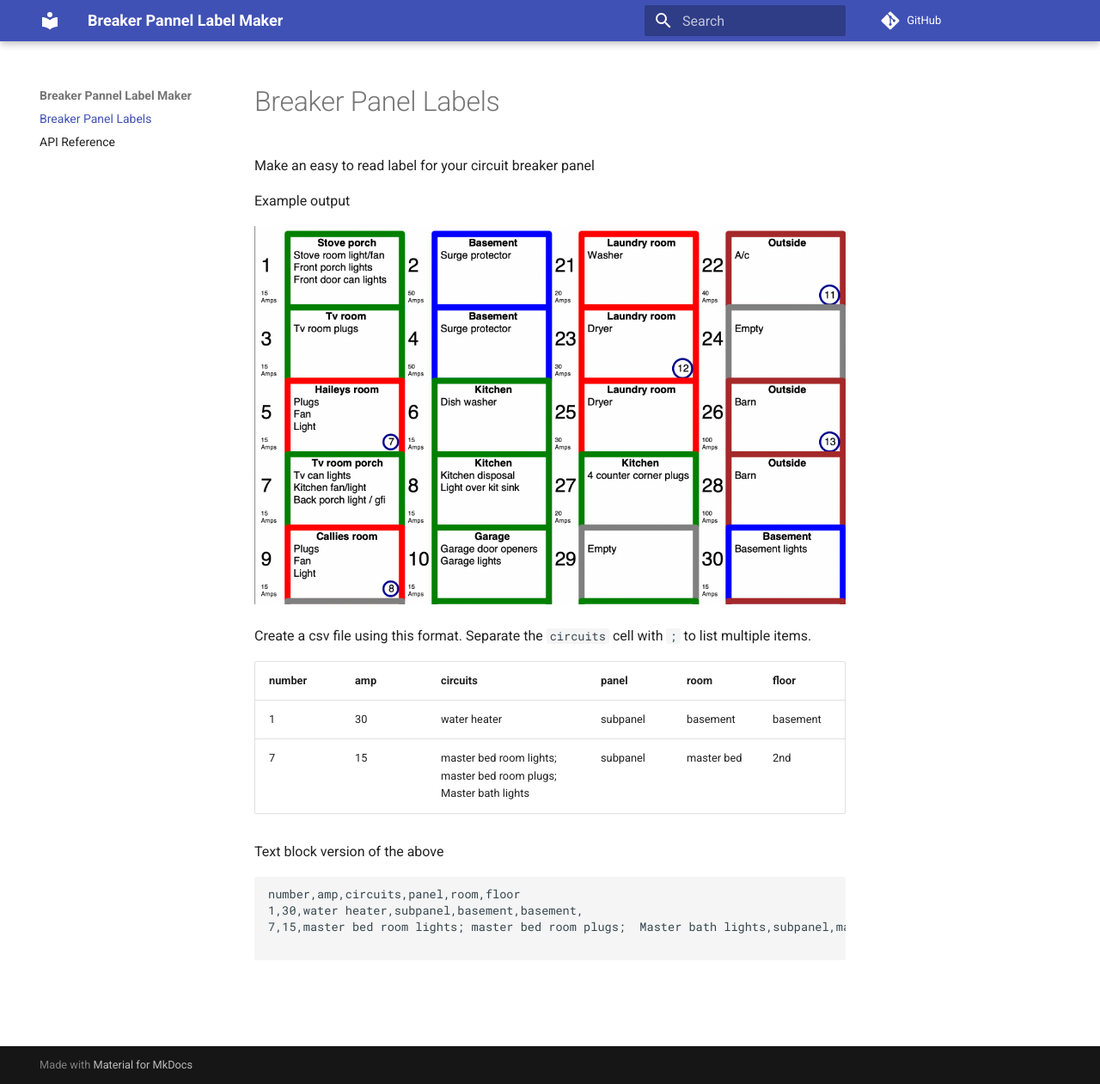
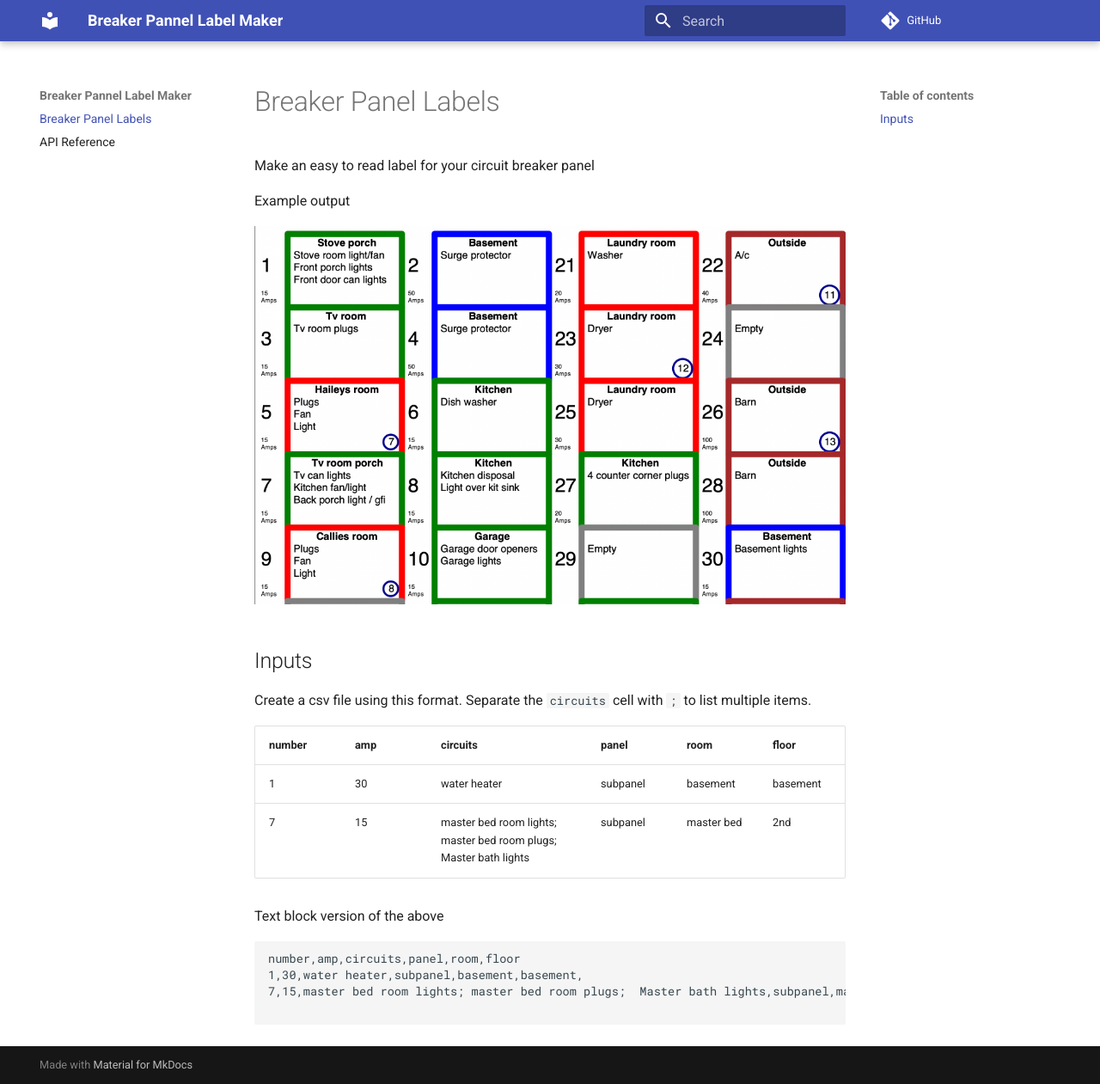
Before and after one commit to 3ltreilly/breaker_panel_labels, an MkDocs documentation site: the page built from docs/index.md, in a window 1280 px wide and 1261 px high. Shown: the whole window at 86% size. Built offline with MkDocs 1.6.1 and Material for MkDocs 9.7.7, drawn with Linux system fonts in a browser that asks for light colours; comment, search, counter and statistics services are not loaded.

Commit message:
Add inputs section

```diff
--- a/docs/index.md
+++ b/docs/index.md
@@ -5,6 +5,8 @@ Make an easy to read label for your circuit breaker panel
 Example output
 
 ![](images/labels.png)
+
+## Inputs
 
 Create a csv file using this format.  Separate the `circuits` cell with `;` to list multiple items.
 
```
